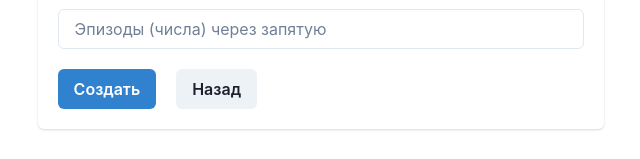
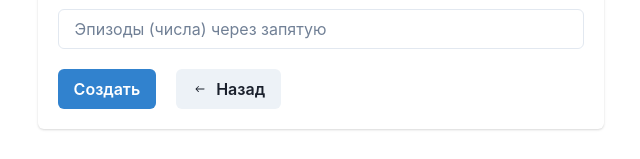
Before and after one commit to Alexander777kr/alfa-test_, a React (Vite) app: page /create-product in a window 1280 px wide. Shown: the part 969-1128 px from the top of the page, without its empty margins (319-959 px from the left). Built offline with nearby package versions, Linux system fonts and the light colour scheme.

Commit message:
add icons to buttons

```diff
--- a/src/components/buttons/go-back-button/GoBackButton.tsx
+++ b/src/components/buttons/go-back-button/GoBackButton.tsx
@@ -1,5 +1,6 @@
 import { Button } from '@chakra-ui/react';
 import { useNavigate } from 'react-router-dom';
+import { IoIosArrowRoundBack } from 'react-icons/io';
 
 export default function GoBackButton() {
   const navigate = useNavigate();
@@ -9,7 +10,12 @@ export default function GoBackButton() {
   };
 
   return (
-    <Button onClick={navigateToProducts} variant="solid" colorScheme="blue">
+    <Button
+      leftIcon={<IoIosArrowRoundBack />}
+      onClick={navigateToProducts}
+      variant="solid"
+      colorScheme="gray"
+    >
       Назад
     </Button>
   );
--- a/src/components/buttons/nav-buttons/NavButtons.tsx
+++ b/src/components/buttons/nav-buttons/NavButtons.tsx
@@ -1,6 +1,7 @@
 import { useNavigate } from 'react-router-dom';
 import { Button } from '@chakra-ui/react';
 import { NavButtonsProps } from './NavButtonsTypes';
+import { IoIosCreate } from 'react-icons/io';
 
 export default function NavButtons({
   goToCardFormBtn = true,
@@ -16,7 +17,12 @@ export default function NavButtons({
   return (
     <>
       {goToCardFormBtn && (
-        <Button mr={10} colorScheme="purple" onClick={goToCreateProduct}>
+        <Button
+          leftIcon={<IoIosCreate />}
+          mr={10}
+          colorScheme="purple"
+          onClick={goToCreateProduct}
+        >
           Создать персонажа
         </Button>
       )}
--- a/src/components/card-detailed-info/card/Card.tsx
+++ b/src/components/card-detailed-info/card/Card.tsx
@@ -17,6 +17,7 @@ import {
 } from '../../../translates/functions';
 import GoBackButton from '../../buttons/go-back-button/GoBackButton';
 import { CardProps } from './CardTypes';
+import { IoIosCreate } from 'react-icons/io';
 
 export default function Card({ character, setEditCard }: CardProps) {
   const { name, episode, image, status, species, gender, origin, location } =
@@ -57,7 +58,12 @@ export default function Card({ character, setEditCard }: CardProps) {
       </CardBody>
       <CardFooter>
         <ButtonGroup spacing="2">
-          <Button colorScheme="orange" mr={5} onClick={() => setEditCard(true)}>
+          <Button
+            leftIcon={<IoIosCreate />}
+            colorScheme="orange"
+            mr={5}
+            onClick={() => setEditCard(true)}
+          >
             Редактировать
           </Button>
           <GoBackButton />
--- a/src/components/card-form/CardForm.tsx
+++ b/src/components/card-form/CardForm.tsx
@@ -28,6 +28,7 @@ import {
   LOCATION_TEXT_LENGTH_VALIDATION,
 } from '../../utils/constants';
 import { CardFormProps } from './CardFormTypes';
+import GoBackButton from '../buttons/go-back-button/GoBackButton';
 
 const baseUrl = import.meta.env.VITE_API_BASE_URL;
 const apiCharacter = import.meta.env.VITE_API_CHARACTER;
@@ -118,10 +119,6 @@ export default function CardForm({ character, edit }: CardFormProps) {
       navigate('/products');
     },
   });
-
-  const goToBack = () => {
-    navigate(-1);
-  };
 
   return (
     <Card maxW="100%">
@@ -266,9 +263,7 @@ export default function CardForm({ character, edit }: CardFormProps) {
           <Button colorScheme="blue" type="submit" mr={5}>
             {edit ? 'Сохранить редактирование' : 'Создать'}
           </Button>
-          <Button onClick={goToBack} colorScheme="gray">
-            Назад
-          </Button>
+          <GoBackButton />
         </form>
       </CardBody>
     </Card>
--- a/src/pages/products/Products.tsx
+++ b/src/pages/products/Products.tsx
@@ -32,6 +32,8 @@ import {
 } from '../../utils/constants';
 import HeadingTitle from '../../components/heading-title/HeadingTitle';
 import NavButtons from '../../components/buttons/nav-buttons/NavButtons';
+import { GiCharacter } from 'react-icons/gi';
+import { MdFavorite } from 'react-icons/md';
 
 const baseUrl = import.meta.env.VITE_API_BASE_URL;
 const apiCharacter = import.meta.env.VITE_API_CHARACTER;
@@ -132,10 +134,12 @@ export default function Products() {
             onClick={() => changeCardsHandler('all')}
             colorScheme="blue"
             mr={10}
+            leftIcon={<GiCharacter />}
           >
             Все карточки
           </Button>
           <Button
+            leftIcon={<MdFavorite />}
             onClick={() => changeCardsHandler('fav')}
             colorScheme="purple"
             mr={10}
```
